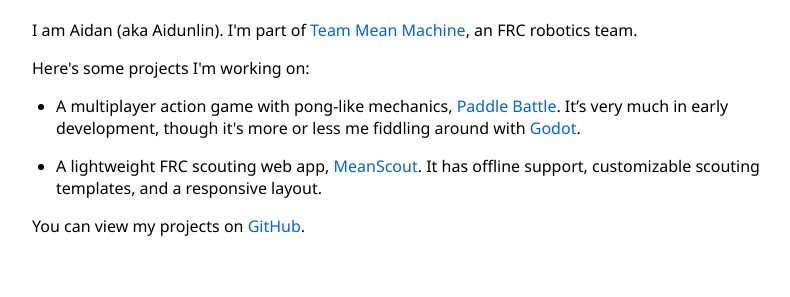
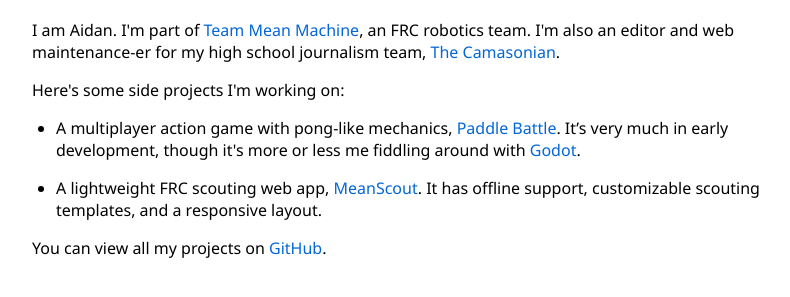
Before and after one commit to Aidunlin/aidunlin.github.io, a plain HTML site: page index.html in a window 1280 px wide. Shown: the part 67-364 px from the top of the page, without its empty margins (224-1014 px from the left). Drawn offline with Linux system fonts and the light colour scheme.

Commit message:
Update index.html

```diff
--- a/index.html
+++ b/index.html
@@ -30,11 +30,13 @@
   <body>
     <h1><img src="me.jpg" alt="" /> Aidan Linerud</h1>
     <p>
-      I am Aidan (aka Aidunlin). I'm part of
+      I am Aidan. I'm part of
       <a href="https://team2471.org">Team Mean Machine</a>, an FRC robotics
-      team.
+      team. I'm also an editor and web maintenance-er for my high school
+      journalism team,
+      <a href="http://camasonian.camas.wednet.edu">The Camasonian</a>.
     </p>
-    <p>Here's some projects I'm working on:</p>
+    <p>Here's some side projects I'm working on:</p>
     <ul>
       <li>
         <p>
@@ -55,7 +57,7 @@
       </li>
     </ul>
     <p>
-      You can view my projects on
+      You can view all my projects on
       <a href="https://github.com/Aidunlin">GitHub</a>.
     </p>
   </body>
```
